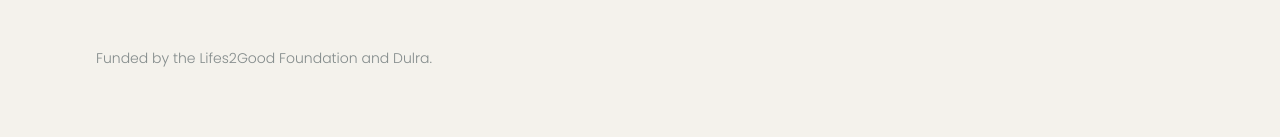
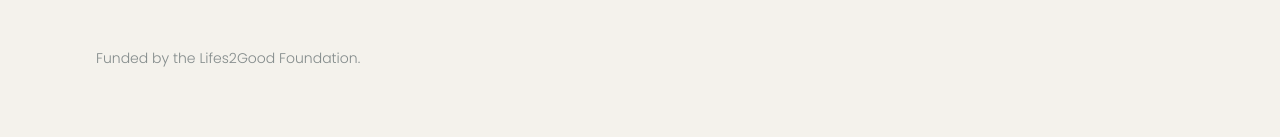
Before and after one commit to gregbird/nature_corridor_webiste, a React (Vite) app: page / in a window 1280 px wide. Shown: the part 3158-3295 px from the top of the page. Built offline with nearby package versions, Linux system fonts and the light colour scheme.

Commit message:
Remove 'Dulra' from funding statement

```diff
--- a/src/pages/Home.tsx
+++ b/src/pages/Home.tsx
@@ -155,7 +155,7 @@ export default function Home() {
             </Link>
           </div>
           <p className="mt-12 text-[14px] font-light text-ink/50 leading-relaxed">
-            Funded by the Lifes2Good Foundation and Dulra.
+            Funded by the Lifes2Good Foundation.
           </p>
         </div>
       </Section>
```
